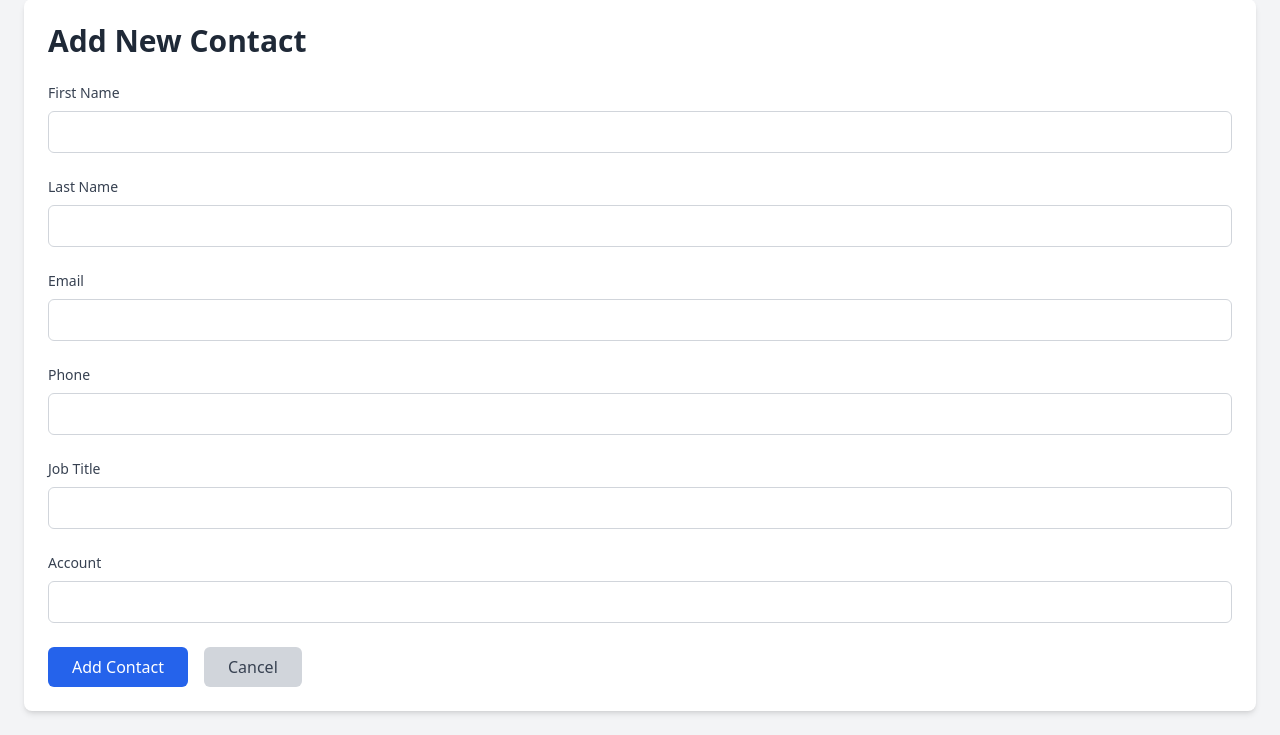
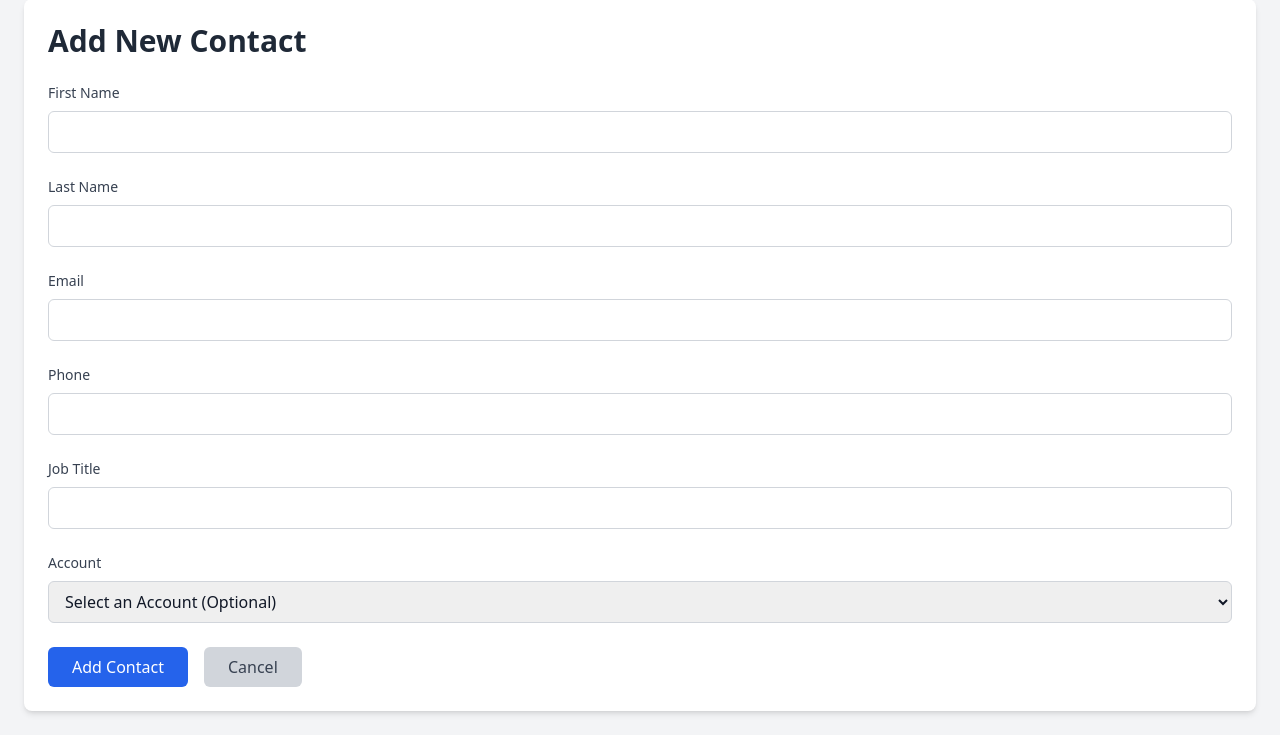
Before and after one commit to lefebma/els-crm, a Flask app: page /contacts/add in a window 1280 px wide. Shown: the part 93-828 px from the top of the page. Run offline with Flask 3, Linux system fonts and the light colour scheme; the first user in the database is signed in; some libraries are stand-ins or nearby versions.

Commit message:
Add dropdown for Account field in Add/Edit Contact forms and show associated contacts on Edit Account page

```diff
--- a/routes/main.py
+++ b/routes/main.py
@@ -228,21 +228,21 @@ def add_contact():
     """Add new contact"""
     if request.method == 'POST':
         try:
-            # Get organization filter for accounts
+            # Get organization filter
             org_filter = get_organization_filter(current_user)
 
-            # Get or create a default account for this organization
-            account = Account.query.filter_by(**org_filter).first()
-            if not account:
-                # Create a default account
-                account = Account(
-                    company_name="Default Company",
-                    created_by=current_user.id
-                )
-                # Set organization data
-                account = set_organization_data(account, current_user)
-                db.session.add(account)
-                db.session.commit()  # Commit to get the ID
+            # Get account_id from form (optional)
+            account_id = request.form.get('account_id')
+
+            # Validate account if provided
+            if account_id and account_id.strip():
+                account = Account.query.filter_by(id=account_id, **org_filter).first()
+                if not account:
+                    flash('Invalid account selected', 'error')
+                    accounts = Account.query.filter_by(**org_filter).all()
+                    return render_template('add_contact.html', accounts=accounts)
+            else:
+                account_id = None  # Set to None if empty string
 
             # Create the contact
             contact = Contact(
@@ -251,7 +251,7 @@ def add_contact():
                 email=request.form['email'],
                 phone=request.form.get('phone'),
                 title=request.form.get('job_title'),  # Map job_title to title
-                account_id=account.id,  # Use the account's ID directly
+                account_id=account_id,  # This will be None if no account selected
                 created_by=current_user.id
             )
             # Set organization data
@@ -263,6 +263,10 @@ def add_contact():
         except Exception as e:
             flash(f'Error adding contact: {str(e)}', 'error')
             db.session.rollback()
+            # Get accounts for template in case of error
+            org_filter = get_organization_filter(current_user)
+            accounts = Account.query.filter_by(**org_filter).all()
+            return render_template('add_contact.html', accounts=accounts)
 
     # Get accounts for this organization
     org_filter = get_organization_filter(current_user)
@@ -300,12 +304,14 @@ def edit_contact(contact_id):
                 return render_template('edit_contact.html', contact=contact, accounts=accounts)
 
             # Validate account if provided
-            if account_id:
+            if account_id and account_id.strip():
                 account = Account.query.filter_by(id=account_id, **org_filter).first()
                 if not account:
                     flash('Invalid account selected', 'error')
                     accounts = Account.query.filter_by(**org_filter).all()
                     return render_template('edit_contact.html', contact=contact, accounts=accounts)
+            else:
+                account_id = None  # Set to None if empty string
 
             # Update the contact fields
             contact.first_name = first_name.strip()
@@ -314,8 +320,7 @@ def edit_contact(contact_id):
             contact.phone = phone.strip() if phone else None
             contact.title = title.strip() if title else None
             contact.notes = notes.strip() if notes else None
-            if account_id:
-                contact.account_id = account_id
+            contact.account_id = account_id  # This will be None if no account selected
             contact.training_received = training_received.strip() if training_received else None
 
             # Handle last contact date
--- a/templates/add_contact.html
+++ b/templates/add_contact.html
@@ -38,9 +38,14 @@
         </div>
 
         <div>
-            <label for="account" class="block text-sm font-medium text-gray-700 mb-2">Account</label>
-            <input type="text" id="account" name="account"
-                   class="w-full px-3 py-2 border border-gray-300 rounded-md focus:outline-none focus:ring-2 focus:ring-blue-500 focus:border-blue-500">
+            <label for="account_id" class="block text-sm font-medium text-gray-700 mb-2">Account</label>
+            <select name="account_id" id="account_id"
+                    class="w-full px-3 py-2 border border-gray-300 rounded-md focus:outline-none focus:ring-2 focus:ring-blue-500 focus:border-blue-500">
+                <option value="">Select an Account (Optional)</option>
+                {% for account in accounts %}
+                    <option value="{{ account.id }}">{{ account.company_name }}</option>
+                {% endfor %}
+            </select>
         </div>
 
         <div class="flex gap-4">
```
